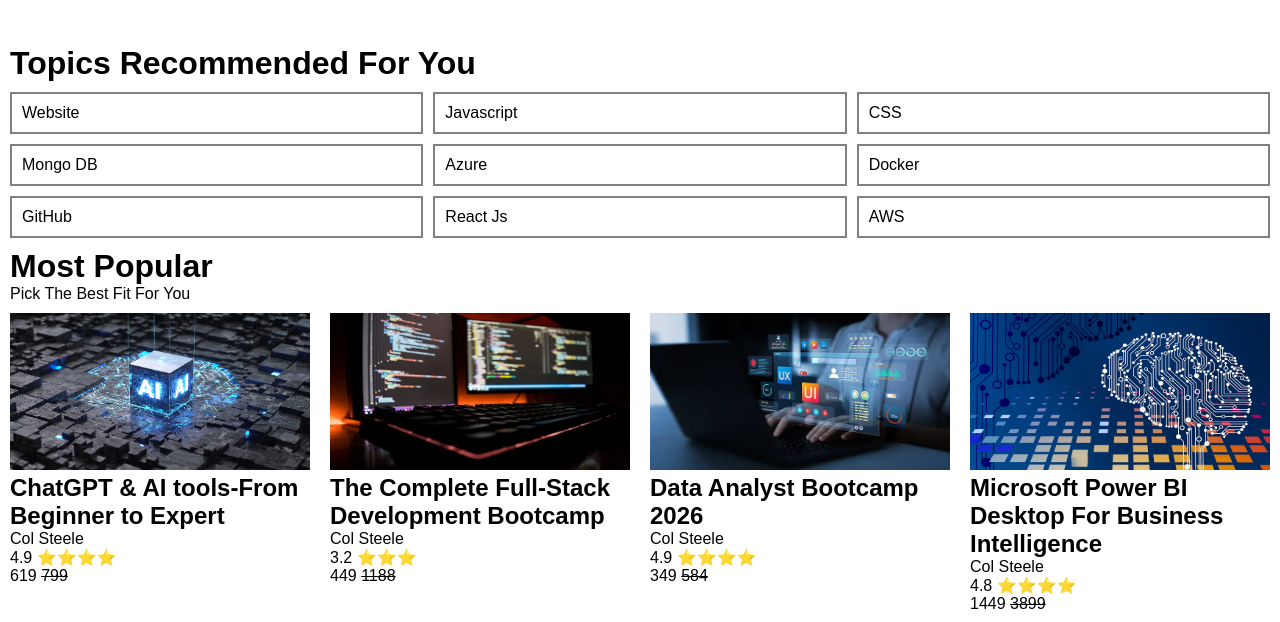
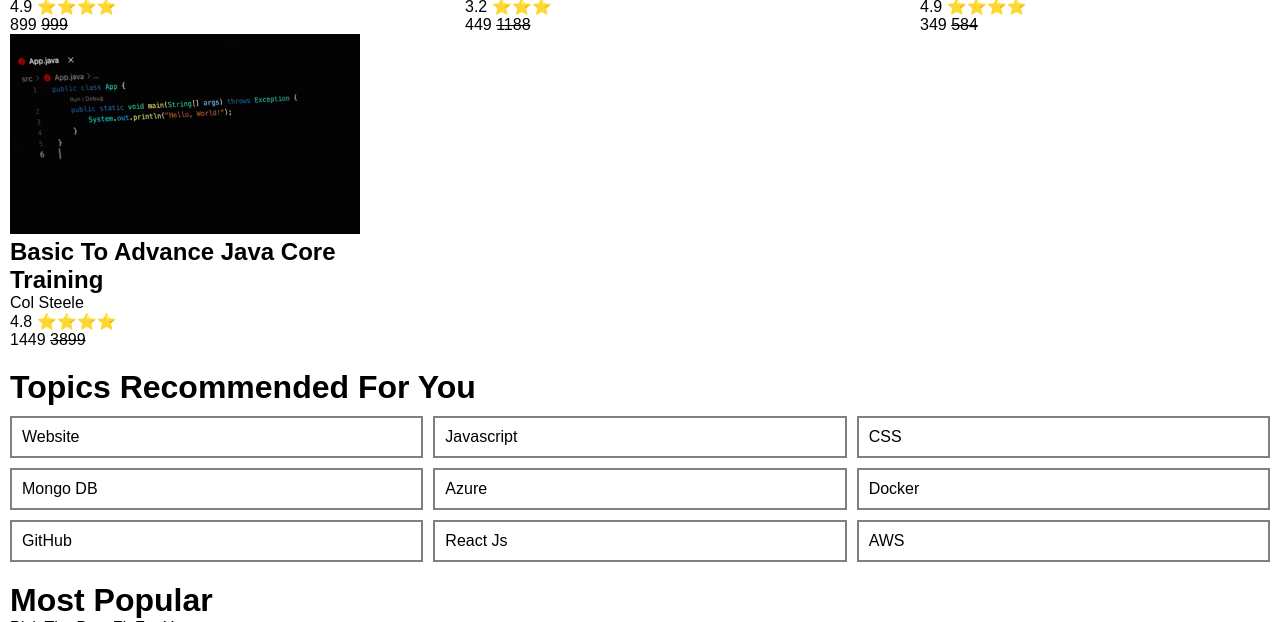
Before and after one commit to Deekshitha-U/Udemy-Clone, a plain HTML site: page index.html in a window 1280 px wide. Shown: the part 930-1552 px from the top of the page. Drawn offline with Linux system fonts and the light colour scheme; a web font is replaced by a local one.

Commit message:
Changes Committed

```diff
--- a/style.css
+++ b/style.css
@@ -83,15 +83,17 @@
     margin-top: 10px;
 }
 .course_card{
-    width: 300px;
+    width: 350px;
 }
 
 .course_card img{
-    height: 50%;
+    height: 200px;
     width: 100%;
+    object-fit: cover;
 }
 .topics{
-    padding-top: 10px;
+    padding-top: 20px;
+
 }
 
 .topics_container{
@@ -109,7 +111,7 @@
 }
 
 .popular{
-    padding-top: 10px;
+    padding-top: 20px;
 }
 
 .popular__container{
@@ -122,6 +124,7 @@
 
 .Footer{
     padding: 30px;
+    margin-top: 100px;
     background-color: black;
     color: white;
 }
@@ -137,7 +140,6 @@
 
 .Footer__two{
     margin-top: 30px;
-
     display: flex;
     justify-content: space-between;
     align-items: center;
```
